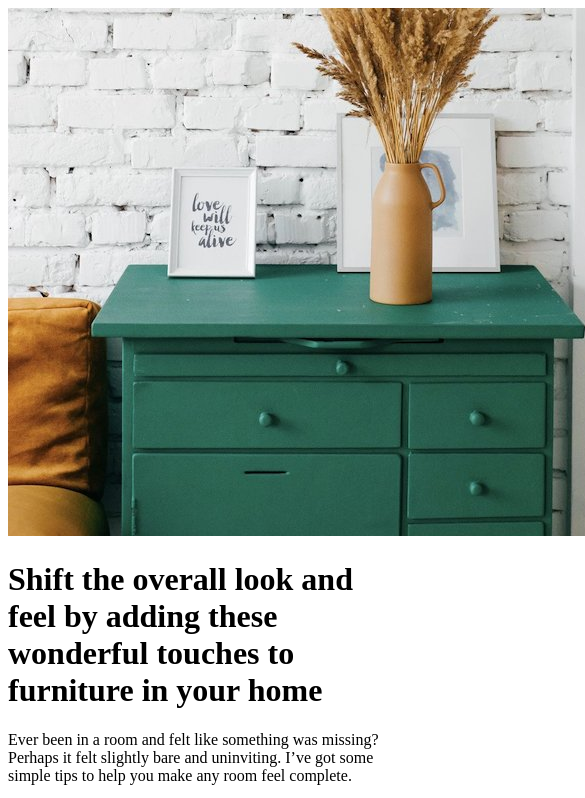
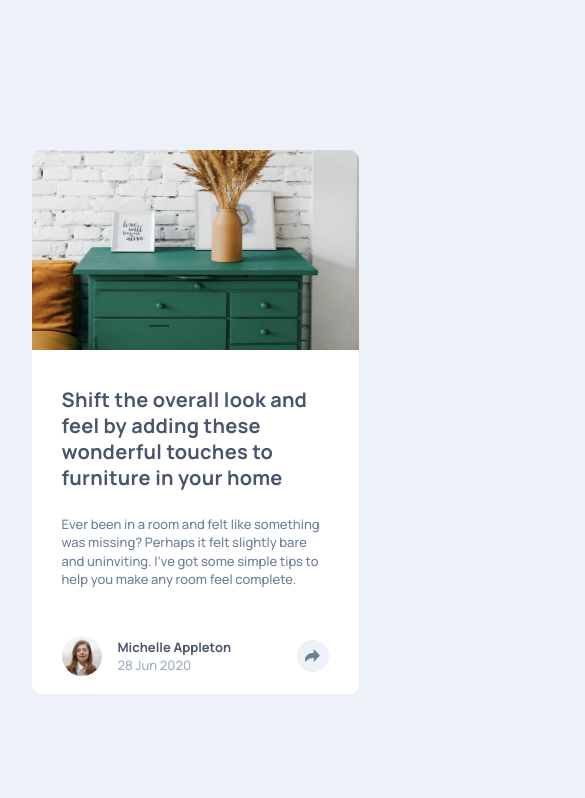
Before and after one commit to mpujazon/240425-article-preview-component, a plain HTML site: page index.html in a window 390 px wide. Shown: the top 798 px of the page, 585 px wide, since content can reach past the window. Drawn offline with Linux system fonts and the light colour scheme.

Commit message:
Mobile CSS and JS Done

```diff
--- a/index.html
+++ b/index.html
@@ -5,32 +5,41 @@
   <meta name="viewport" content="width=device-width, initial-scale=1.0"> <!-- displays site properly based on user's device -->
 
   <link rel="icon" type="image/png" sizes="32x32" href="./images/favicon-32x32.png">
-
-  <title>Frontend Mentor | Article preview component</title>
+  <link rel="stylesheet" href="styles.css">
+  <script defer src="main.js"></script>
+  <title>Article preview component</title>
 </head>
 <body>
   <main class="card">
     <img src="images/drawers.jpg" alt="Drawers pictur" class="card__image">
     <div class="card-info">
+      <div class="card-text">
         <h1>Shift the overall look and feel by adding these wonderful
           touches to furniture in your home</h1>
         <p>Ever been in a room and felt like something was missing? Perhaps
           it felt slightly bare and uninviting. I’ve got some simple tips
           to help you make any room feel complete.</p>
+      </div>
       <div class="card-footer">
         <div class="author">
+          <div class="author__details">
             <img src="images/avatar-michelle.jpg" alt="Michelle Appleton picture" class="author__image">
             <div class="author__info">
               <h2 class="author__name">Michelle Appleton</h2>
               <p class="author__date">28 Jun 2020</p>
             </div>
-        <div class="share">
+          </div>
+        <div id="share-icon-container" class="">
+          <img src="images/icon-share.svg" alt="Share icon" class="share-icon">
+        </div>
+      </div>
+      <div id="share-toast">
         <span class="share-text">Share</span>
-          <a href=""><img src="images/icon-facebook.svg" alt="Facebook icon"></a>
-          <a href=""><img src="images/icon-twitter.svg" alt="Twitter icon"></a>
-          <a href=""><img src="images/icon-pinterest.svg" alt="Pinterest icon"></a>
+        <div id="social-icons">
+          <a href="https://www.facebook.com" target="_blank"><img src="images/icon-facebook.svg" alt="Facebook icon"></a>
+          <a href="https://x.com/?lang=es" target="_blank"><img src="images/icon-twitter.svg" alt="Twitter icon"></a>
+          <a href="https://es.pinterest.com" target="_blank"><img src="images/icon-pinterest.svg" alt="Pinterest icon"></a>
         </div>
-          <img src="images/icon-share.svg" alt="Share icon" class="share-icon">
       </div>
     </div>
   </main>
--- /dev/null
+++ b/main.js
@@ -0,0 +1,13 @@
+let shareToast = document.getElementById("share-toast");
+let shareIcon = document.getElementById("share-icon-container");
+let socialIcons = document.getElementById("social-icons");
+
+// Function to toggle the visibility of the share toast
+shareIcon.addEventListener("click", function() {
+    shareToast.classList.toggle("active");
+});
+
+// Function to hide the share toast when clicking a social icon
+socialIcons.addEventListener("click", function() {
+    shareToast.classList.remove("active");
+});
--- /dev/null
+++ b/styles.css
@@ -0,0 +1,177 @@
+/* Font import */
+@import url('https://fonts.googleapis.com/css2?family=Manrope:wght@200..800&display=swap');
+
+/* Variables */
+:root{
+    --clr-white: #FFF;
+    --clr-grey-900: #48556A;
+    --clr-grey-500: #6E8098;
+    --clr-grey-400: #9DAEC2;
+    --clr-grey-200: #ECF2F8;
+
+    --spacing-0: 0;
+    --spacing-200: 1rem;
+    --spacing-300: 1.5rem;
+    --spacing-400: 2rem;
+    --spacing-500: 2.5rem;
+    --spacing-600: 3rem;
+    --spacing-700: 3.5rem;
+    --spacing-800: 4rem;
+    --spacing-1300: 6.5rem;
+    --spacing-2000: 10rem;
+}
+
+*, *::before, *::after{
+    box-sizing: border-box;
+    margin: 0;
+    padding: 0;
+}
+
+body{
+    font-family: 'Manrope', sans-serif;
+    background-color: var(--clr-grey-200);
+    width: 100vw;
+    height: 100vh;
+    display: flex;
+    justify-content: center;
+    align-items: center;
+}
+
+.card{
+    width: 90%;
+    max-width: 20.4375rem;
+    border-radius: .625rem;
+    background-color: var(--clr-white);
+    position: relative;
+}
+
+.card__image{
+    width: 100%;
+    height: 12.5rem;
+    border-radius: .625rem .625rem 0 0;
+}
+
+.card-info{
+    display: flex;
+    flex-direction: column;
+    gap: var(--spacing-600);
+    padding: 2rem 1.875rem 1.125rem;
+}
+
+.card-text h1{
+    font-size: 1.25rem;
+    font-weight: 700;
+    line-height: 130%;
+    letter-spacing: .0156rem;
+    color: var(--clr-grey-900);
+    margin-bottom: var(--spacing-300);
+}
+
+.card-text p{
+    font-size: .8125rem;
+    font-weight: 500;
+    line-height: 140%;
+    letter-spacing: .12%;
+    color: var(--clr-grey-500);
+}
+
+.card-footer{
+    display: flex;
+    align-items: center;
+}
+
+.author{
+    width: 100%;
+    display: flex;
+    justify-content: space-between;
+    align-items: center;
+    gap: var(--spacing-200);
+}
+
+.author__details{
+    display: flex;
+    justify-content: center;
+    align-items: center;
+    gap: var(--spacing-200);
+}
+
+.author__image{
+    width: 2.5rem;
+    height: 2.5rem;
+    border-radius: 50%;
+}
+
+.author__info h2{
+    font-size: .8125rem;
+    font-weight: 700;
+    line-height: 140%;
+    letter-spacing: .12%;
+    color: var(--clr-grey-900);
+}
+
+.author__info p{
+    font-size: .8125rem;
+    font-weight: 500;
+    line-height: 140%;
+    letter-spacing: .12%;
+    color: var(--clr-grey-400);
+}
+
+#share-icon-container{
+    width: 2rem;
+    height: 2rem;
+    border-radius: 50%;
+    background-color: var(--clr-grey-200);
+    display: flex;
+    justify-content: center;
+    align-items: center;
+    cursor: pointer;
+    z-index: 1;
+}
+
+#share-icon-container:hover, #share-icon-container.active{
+    background-color: var(--clr-grey-500);
+}
+
+#share-icon-container:hover .share-icon, #share-icon-container.active .share-icon{
+    filter: brightness(0) invert(1);
+}
+
+#share-toast{
+    background-color: var(--clr-grey-900);
+    position: absolute;
+    bottom: 0;
+    left: 0;
+    padding: 30px;
+    width: 100%;
+    height: 4.75rem;
+    border-radius: 0 0 .625rem .625rem;
+    display: flex;
+    align-items: center;
+    gap: var(--spacing-300);
+    display: none;
+}
+
+#share-toast.active{
+    display: flex;
+}
+
+#social-icons{
+    display: flex;
+    justify-content: center;
+    align-items: center;
+    gap: var(--spacing-200);
+}
+
+#social-icons img, #social-icons a{
+    width: 1.25rem;
+    height: 1.25rem;
+}
+.share-text{
+    font-size: .8125rem;
+    font-weight: 500;
+    line-height: 140%;
+    letter-spacing: 2px;
+    text-transform: uppercase;
+    color: var(--clr-grey-400);
+}
```
Lines whose indentation alone changed are shown as unchanged.
